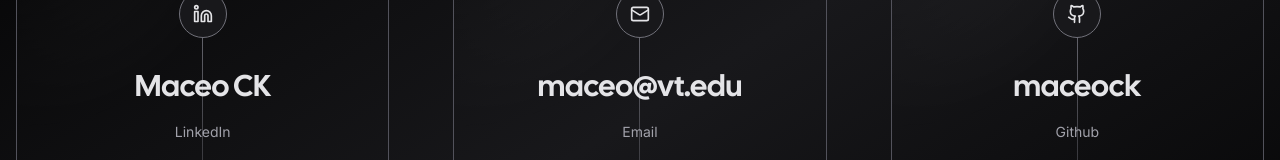
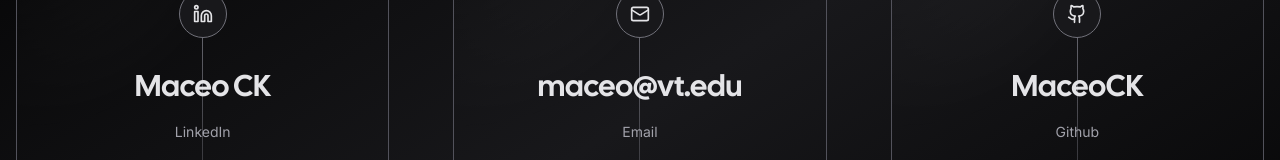
Before and after one commit to maceoCK/nextjs-portfolio, a Next.js app: page /contact in a window 1280 px wide. Shown: the part 286-446 px from the top of the page. Built offline with nearby package versions, Linux system fonts and the light colour scheme; no server answers; what tailwindcss-debug-screens would draw is missing.

Commit message:
capitalized things

```diff
--- a/app/contact/page.tsx
+++ b/app/contact/page.tsx
@@ -13,7 +13,7 @@ const socials = [
 	},
 	{
 		icon: <Mail size={20} />,
-		href: "mailto:maceo@vt.edu",
+		href: "mailto:Maceo@vt.edu",
 		label: "Email",
 		handle: "maceo@vt.edu",
 	},
@@ -21,7 +21,7 @@ const socials = [
 		icon: <Github size={20} />,
 		href: "https://github.com/maceock",
 		label: "Github",
-		handle: "maceock",
+		handle: "MaceoCK",
 	},
 ];
 
```
